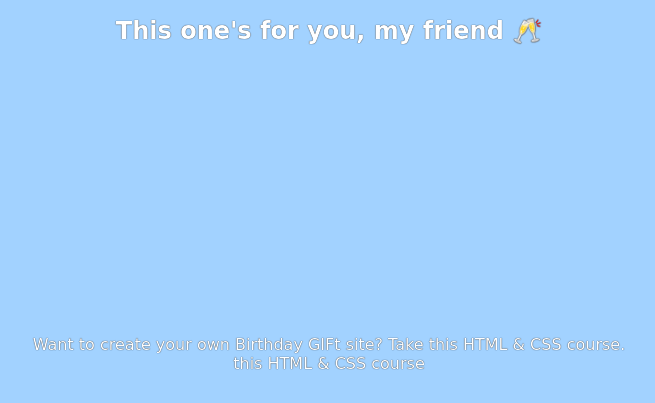
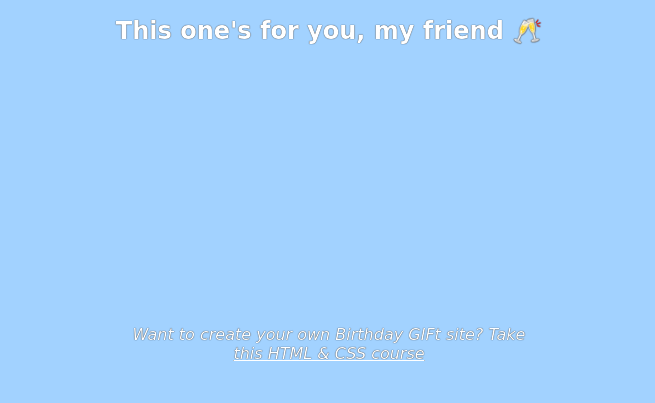
Before and after one commit to iamregha/birthdayGifts, a plain HTML site: page index.html in a window 1280 px wide. Shown: the part 2295-2698 px from the top of the page, without its empty margins (311-966 px from the left). Drawn offline with Linux system fonts and the light colour scheme; a web font is replaced by a local one.

Commit message:
code restructure

```diff
--- a/index.html
+++ b/index.html
@@ -48,8 +48,10 @@
         </div>
     </div>
     <div class="footer">
-        <p class="p-footer">Want to create your own Birthday GIFt site? Take this HTML & CSS course.</p>
-        <p class="tutorial"><a href="https://scrimba.com/learn/htmlandcss" target="_blank">this HTML & CSS course</a></p>
+        <p class="p-footer">
+            Want to create your own Birthday GIFt site? Take
+            <a href="https://scrimba.com/learn/htmlandcss" target="_blank">this HTML & CSS course</a>
+        </p>
     </div>
 </body>
 </html>
--- a/style.css
+++ b/style.css
@@ -85,19 +85,11 @@ h1, h2, h3, h4, p{
 }
 
 .footer{
-    margin-top: 40px;
-    margin-bottom: 30px;
+    width: 400px;
+    margin: 30px auto 20px;
+    font-style: italic;
 }
 
-.p-footer{
-    margin-bottom: 0px;
-}
 a{
-    margin-top: 0px;
-    text-decoration: none;
     color: inherit;
 }
-
-.tutorial{
-    margin-top: 0px;
-}
```
